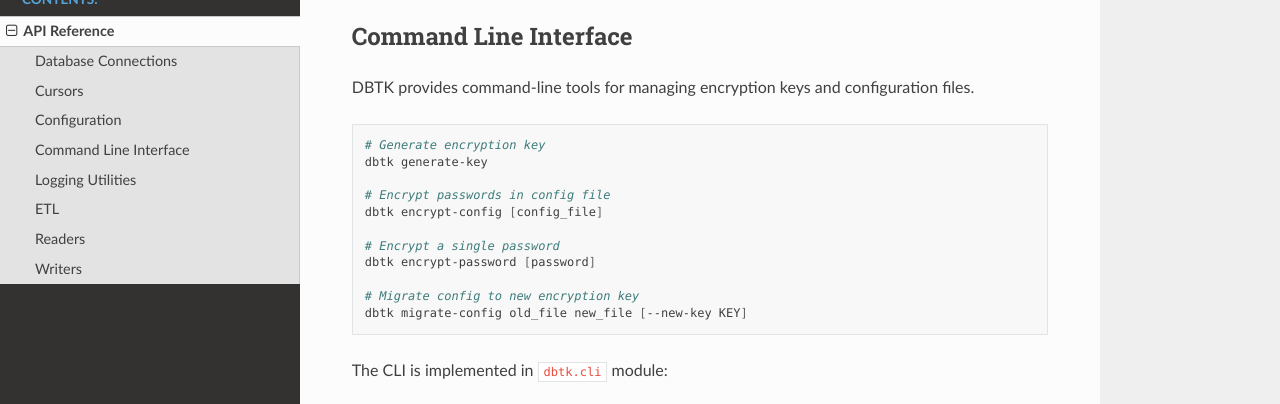
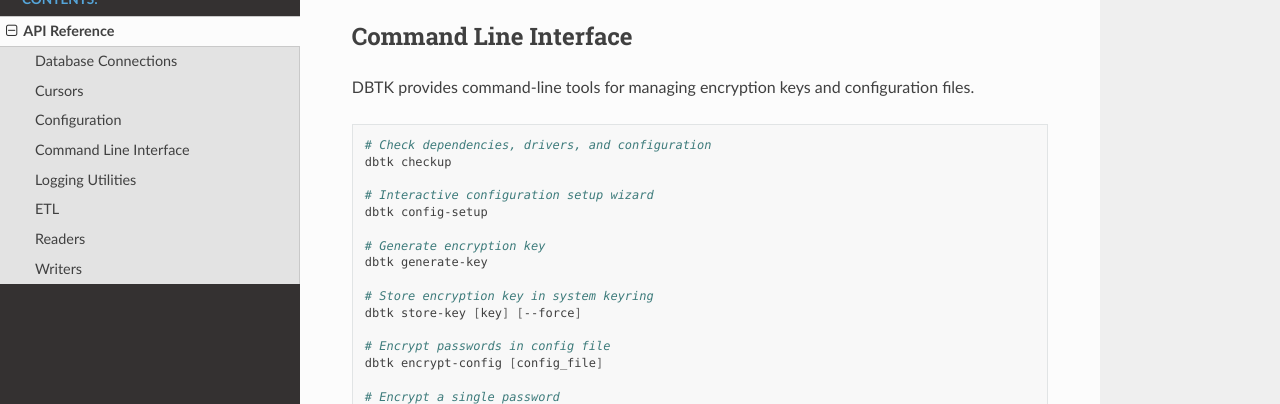
Before and after one commit to scottrbailey/dbtk, a Sphinx documentation site: the page built from docs/api.rst, in a window 1280 px wide and 900 px high, scrolled down 558 px, cut to the strip 122-526 px from the top of the window. Built offline with Sphinx 7.4.7 and the Read the Docs theme 3.1.0, drawn with Linux system fonts in a browser that asks for light colours.

Commit message:
Fix documentation inaccuracies across all docs
- etl.md: Fix generate_table_config -> column_defs_from_db, fix
  DataSurge.insert()/merge() signatures (no cursor/batch_size args),
  fix phone/datetime transform export docs
- advanced.md: Remove dead cursor type tip (db.cursor('record')),
  fix sample config path to ~/.config/dbtk_sample.yml
- index.rst: Fix table.exec_insert -> table.execute('insert')
- api.rst: Add missing CLI commands (checkup, config-setup, store-key)
- configuration.md: Fix sample config path
- etl/__init__.py: Fix docstring (generate_table_config -> column_defs_from_db,
  DataSurge constructor signature, Table column config example)

https://claude.ai/code/session_01C9P3X1v13uAcBJcNM411CT

```diff
--- a/docs/api.rst
+++ b/docs/api.rst
@@ -32,8 +32,17 @@ DBTK provides command-line tools for managing encryption keys and configuration
 
 .. code-block:: bash
 
+   # Check dependencies, drivers, and configuration
+   dbtk checkup
+
+   # Interactive configuration setup wizard
+   dbtk config-setup
+
    # Generate encryption key
    dbtk generate-key
+
+   # Store encryption key in system keyring
+   dbtk store-key [key] [--force]
 
    # Encrypt passwords in config file
    dbtk encrypt-config [config_file]
--- a/docs/index.rst
+++ b/docs/index.rst
@@ -55,7 +55,7 @@ Quick Start
             for record in reader:
                 table.set_values(record)
                 # Use raise_error=False to track incomplete records
-                table.exec_insert(raise_error=False)
+                table.execute('insert', raise_error=False)
 
         print(f"Inserted: {table.counts['insert']}")
         print(f"Skipped: {table.counts['incomplete']}")
```
Also changed, not shown: docs/advanced.md (+6 -12 lines), docs/configuration.md (+1 -1 lines), docs/etl.md (+9 -7 lines), 1 other file.
